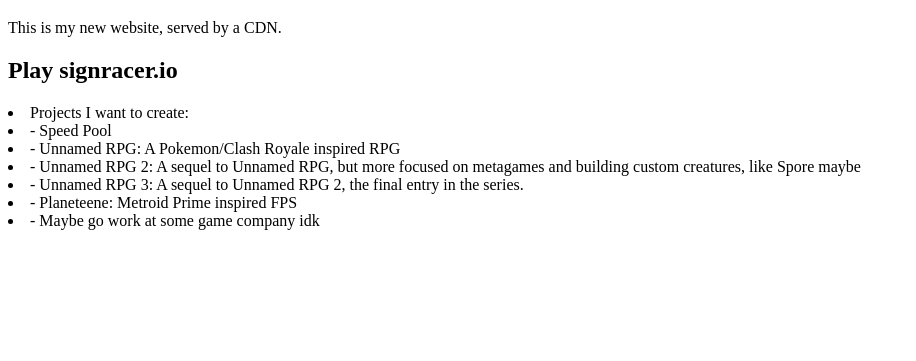
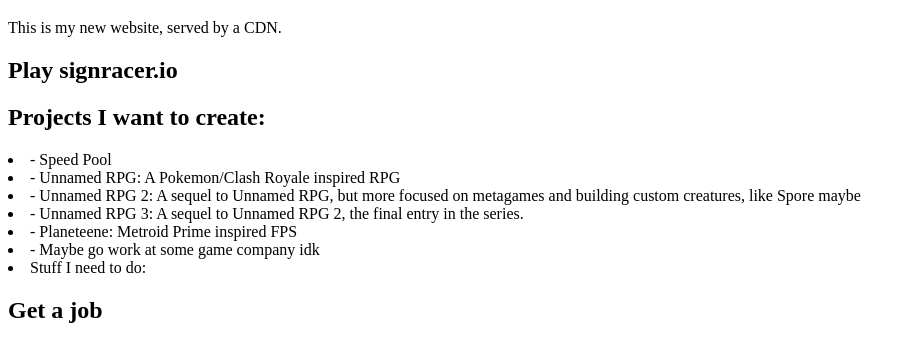
Before and after one commit to WilliamAalund/CSCE412Project5, a plain HTML site: page index.html in a window 1280 px wide. Shown: the part 61-422 px from the top of the page, without its empty margins (0-916 px from the left). Drawn offline with Linux system fonts and the light colour scheme.

Commit message:
Edit message

```diff
--- a/index.html
+++ b/index.html
@@ -9,13 +9,15 @@
     <h1>Hello everyone</h1>
     <p>This is my new website, served by a CDN.</p>
     <h2>Play signracer.io</h2>
-    <li>Projects I want to create: </li>
+    <h2>Projects I want to create: </h2>
     <li>- Speed Pool</li>
     <li>- Unnamed RPG: A Pokemon/Clash Royale inspired RPG</li>
     <li>- Unnamed RPG 2: A sequel to Unnamed RPG, but more focused on metagames and building custom creatures, like Spore maybe</li>
     <li>- Unnamed RPG 3: A sequel to Unnamed RPG 2, the final entry in the series.</li>
     <li>- Planeteene: Metroid Prime inspired FPS</li>
     <li>- Maybe go work at some game company idk</li>
+    <li>Stuff I need to do:</li>
+    <h2>Get a job</h2>
 
 </body>
 </html>
```
